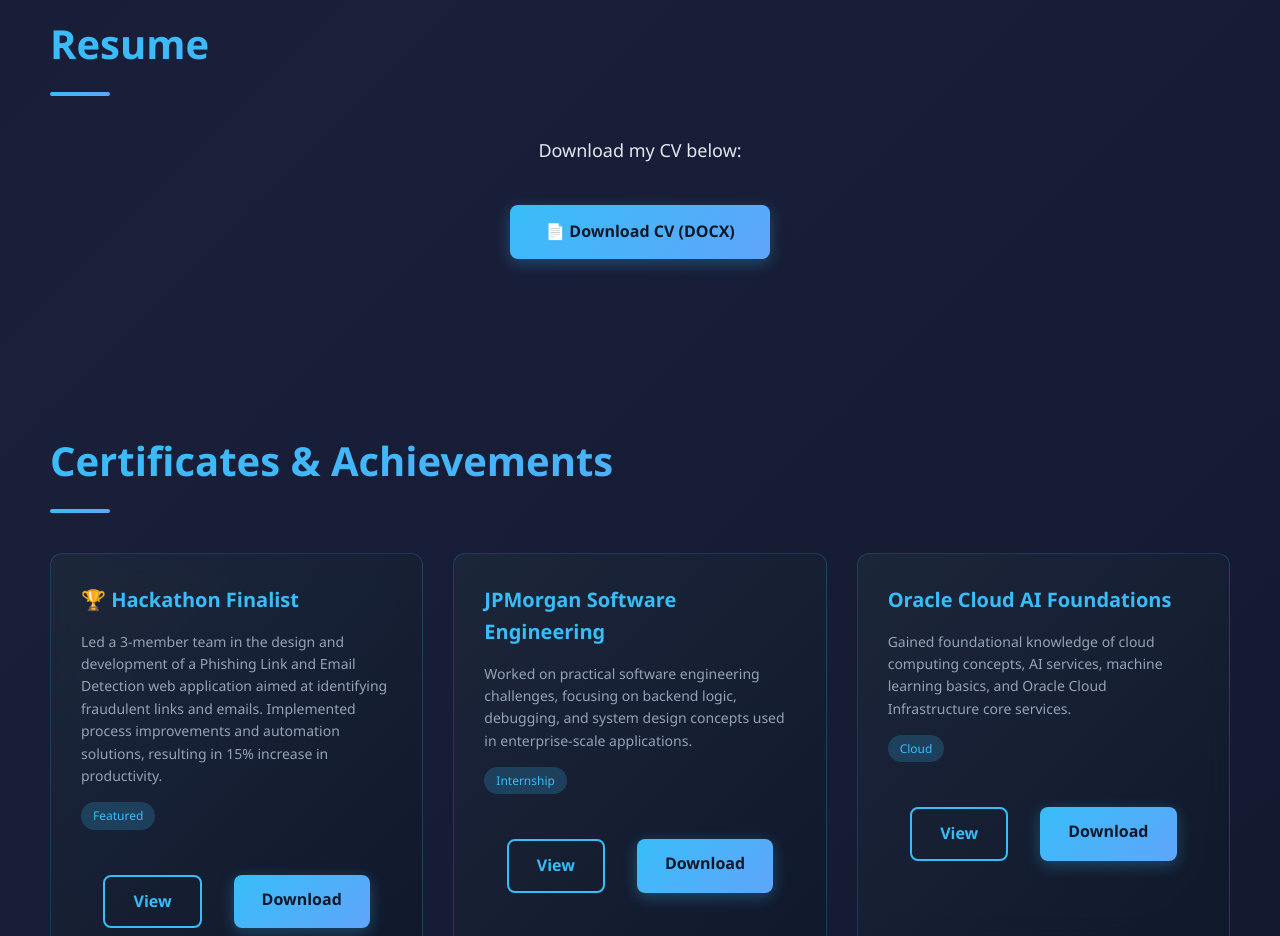
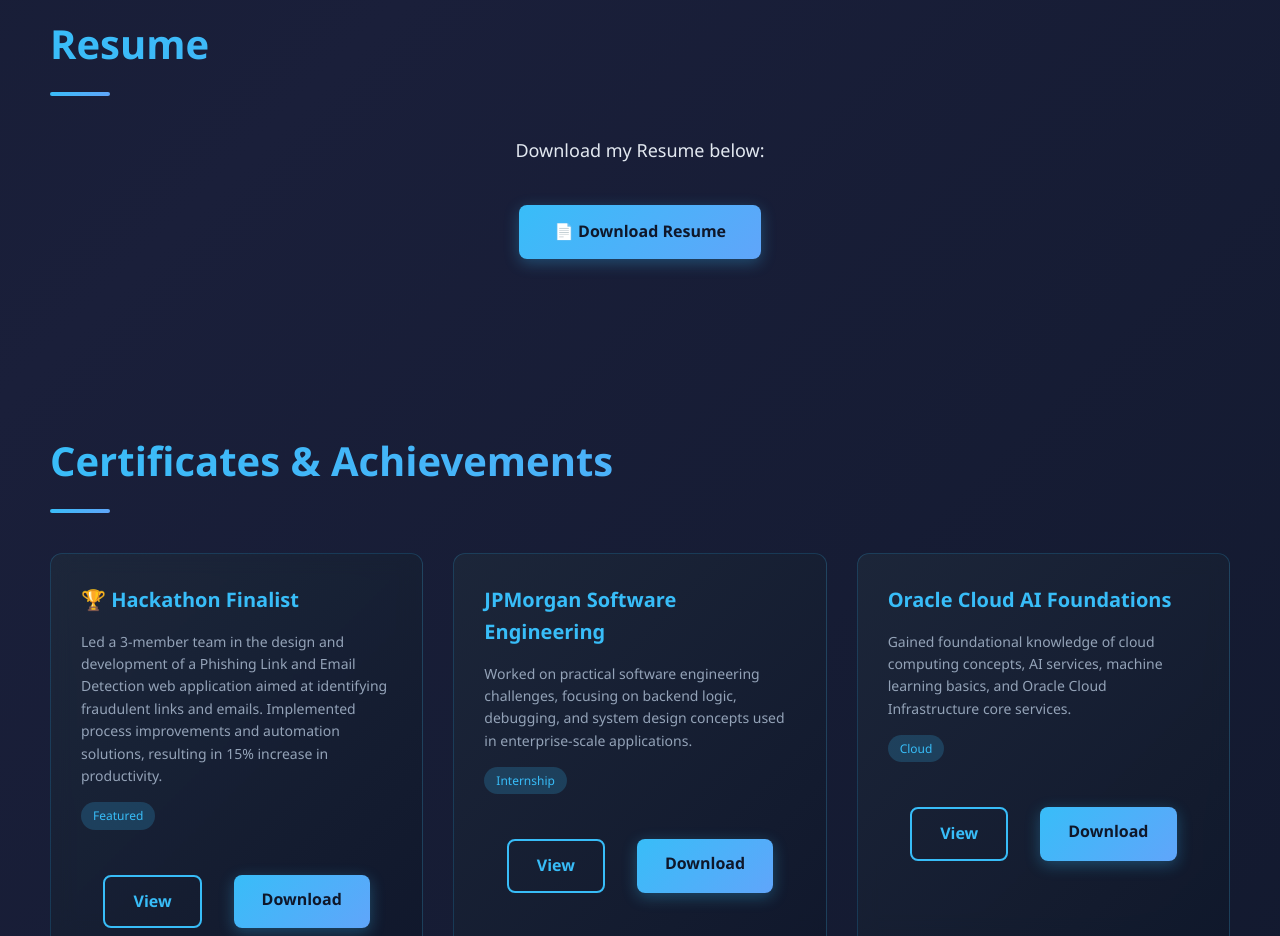
Before and after one commit to SayanBanerjee100/Portfolio, a React (Vite) app: page / in a window 1280 px wide. Shown: the part 2380-3316 px from the top of the page. Built offline with nearby package versions, Linux system fonts and the light colour scheme.

Commit message:
Update portfolio: add GitHub links and resume download functionality

```diff
--- a/src/components/Projects.jsx
+++ b/src/components/Projects.jsx
@@ -9,7 +9,7 @@ export default function Projects() {
           <p>Web Application | React</p>
           <div className="cert-actions">
             <a href="https://main.d336fc2r5vjb84.amplifyapp.com" target="_blank" rel="noopener noreferrer" className="btn btn-primary">Live Demo</a>
-            <a href="#" target="_blank" rel="noopener noreferrer" className="btn btn-secondary">GitHub</a>
+            <a href="https://github.com/SayanBanerjee100/PhishingDetector" target="_blank" rel="noopener noreferrer" className="btn btn-secondary">GitHub</a>
           </div>
         </div>
 
@@ -18,7 +18,7 @@ export default function Projects() {
           <p>Spring Boot, MongoDB, Docker, AWS, CI/CD</p>
           <div className="cert-actions">
             <a href="https://journalapp-1-k4t0.onrender.com" target="_blank" rel="noopener noreferrer" className="btn btn-primary">Live Demo</a>
-            <a href="#" target="_blank" rel="noopener noreferrer" className="btn btn-secondary">GitHub</a>
+            <a href="https://github.com/SayanBanerjee100/journalApp" target="_blank" rel="noopener noreferrer" className="btn btn-secondary">GitHub</a>
           </div>
         </div>
       </div>
--- a/src/components/Resume.jsx
+++ b/src/components/Resume.jsx
@@ -5,11 +5,11 @@ export default function Resume() {
 
       <div className="resume-box">
         <div className="resume-preview">
-          <p>Download my CV below:</p>
+          <p>Download my Resume below:</p>
         </div>
 
         <div className="resume-actions">
-          <a href="/Sayan_Banerjee_CV.docx" download className="btn btn-primary">📄 Download CV (DOCX)</a>
+          <a href="/Sayan_Banerjee_IEM2027.docx" download className="btn btn-primary">📄 Download Resume</a>
         </div>
       </div>
     </section>
```
Also changed, not shown: 2 other files (tests, documents, lock files or other folders).
